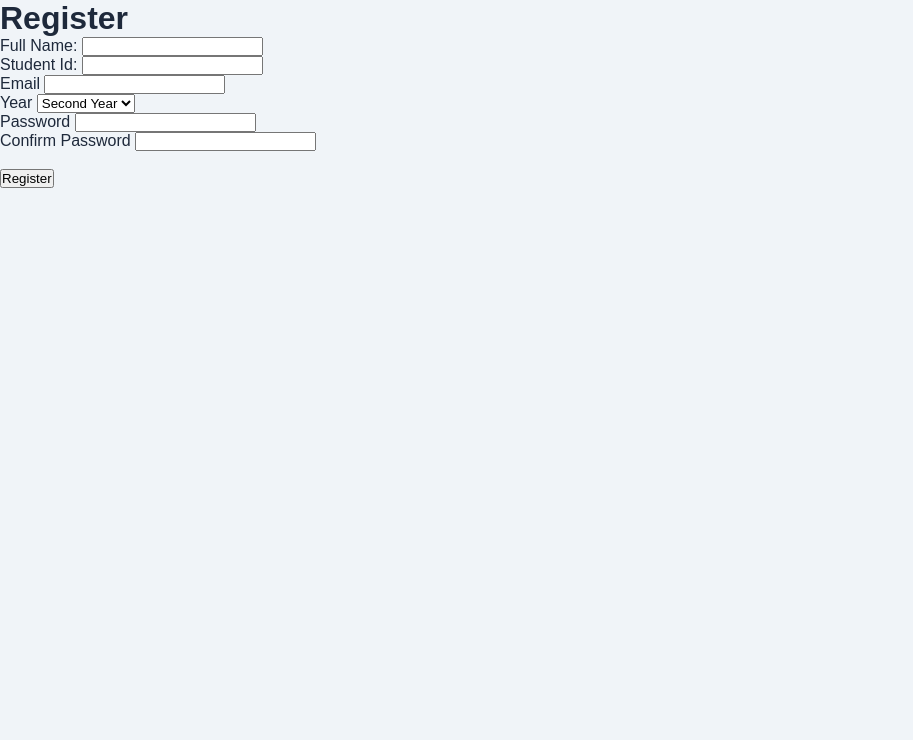
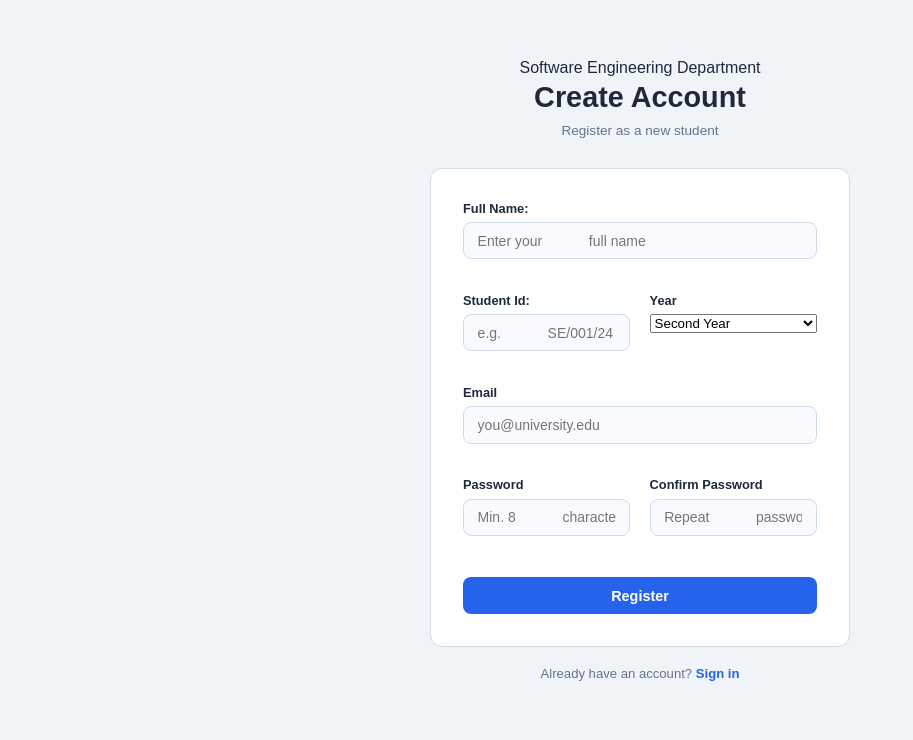
Before and after one commit to siraw21/Student-Course-Registration, a Flask app: page /register in a window 1280 px wide. Shown: the part 60-800 px from the top of the page, without its empty margins (0-913 px from the left). Run offline with Flask 3, Linux system fonts and the light colour scheme.

Commit message:
add register  auth style

```diff
--- a/static/css/auth.css
+++ b/static/css/auth.css
@@ -114,3 +114,43 @@
 .auth-footer a:hover {
   text-decoration: underline;
 }
+
+/* ── Validation Errors ── */
+.alert-errors {
+  background: #fef2f2;
+  border: 1px solid #fecaca;
+  border-radius: 8px;
+  padding: 0.85rem 1rem;
+  margin-bottom: 1.2rem;
+}
+
+.alert-errors ul {
+  margin: 0;
+  padding-left: 1.2rem;
+}
+
+.alert-errors li {
+  font-size: 0.82rem;
+  color: var(--danger);
+  line-height: 1.6;
+}
+
+/* ── Two-column grid (register form) ── */
+.form-grid {
+  display: grid;
+  grid-template-columns: 1fr 1fr;
+  gap: 1rem 1.2rem;
+}
+
+.form-group.full {
+  grid-column: 1 / -1;
+}
+
+@media (max-width: 480px) {
+  .form-grid {
+    grid-template-columns: 1fr;
+  }
+  .form-group.full {
+    grid-column: 1;
+  }
+}
--- a/templates/register.html
+++ b/templates/register.html
@@ -1,9 +1,20 @@
-{% extends 'base.html' %} {% block title %} <title>Login</title> {% endblock %}
+{% extends 'base.html' %} {% block title %}<title>Register</title>{% endblock %}
 {% block content %}
-<div>
-  <h1>Register</h1>
+<link
+  rel="stylesheet"
+  href="{{ url_for('static', filename='css/auth.css') }}"
+/>
+
+<div class="auth-page">
+  <div class="auth-wrap">
+    <div class="auth-top">
+      <p class="dept-label">Software Engineering Department</p>
+      <h1 class="auth-title">Create Account</h1>
+      <span class="auth-subtitle">Register as a new student</span>
+    </div>
+
     {% if form.errors %}
-  <div class="alert alert-danger">
+    <div class="alert-errors">
       <ul>
         {% for field, errors in form.errors.items() %} {% for error in errors %}
         <li>{{ error }}</li>
@@ -11,15 +22,48 @@
       </ul>
     </div>
     {% endif %}
-  <form action="{{url_for('auth.register')}}" method="POST">
-    {{ form.hidden_tag()}} {{ form.full_name.label }} {{ form.full_name() }}
-    <br />
-    {{ form.student_id.label }} {{ form.student_id()}} <br />
-    {{ form.email.label }} {{ form.email() }} <br />
-    {{ form.year.label }} {{ form.year() }} <br />
-    {{ form.password.label }} {{ form.password() }} <br />
-    {{ form.confirm.label }} {{ form.confirm() }} <br /><br />
-    {{form.submit() }}
+
+    <div class="form-card">
+      <form action="{{ url_for('auth.register') }}" method="POST">
+        {{ form.hidden_tag() }}
+
+        <div class="form-grid">
+          <div class="form-group full">
+            {{ form.full_name.label }} {{ form.full_name(placeholder="Enter your
+            full name") }}
+          </div>
+
+          <div class="form-group">
+            {{ form.student_id.label }} {{ form.student_id(placeholder="e.g.
+            SE/001/24") }}
+          </div>
+
+          <div class="form-group">{{ form.year.label }} {{ form.year() }}</div>
+
+          <div class="form-group full">
+            {{ form.email.label }} {{
+            form.email(placeholder="you@university.edu") }}
+          </div>
+
+          <div class="form-group">
+            {{ form.password.label }} {{ form.password(placeholder="Min. 8
+            characters") }}
+          </div>
+
+          <div class="form-group">
+            {{ form.confirm.label }} {{ form.confirm(placeholder="Repeat
+            password") }}
+          </div>
+        </div>
+
+        {{ form.submit(class="btn-submit") }}
       </form>
     </div>
+
+    <div class="auth-footer">
+      Already have an account?
+      <a href="{{ url_for('auth.login') }}">Sign in</a>
+    </div>
+  </div>
+</div>
 {% endblock %}
```
Lines whose indentation alone changed are shown as unchanged.
